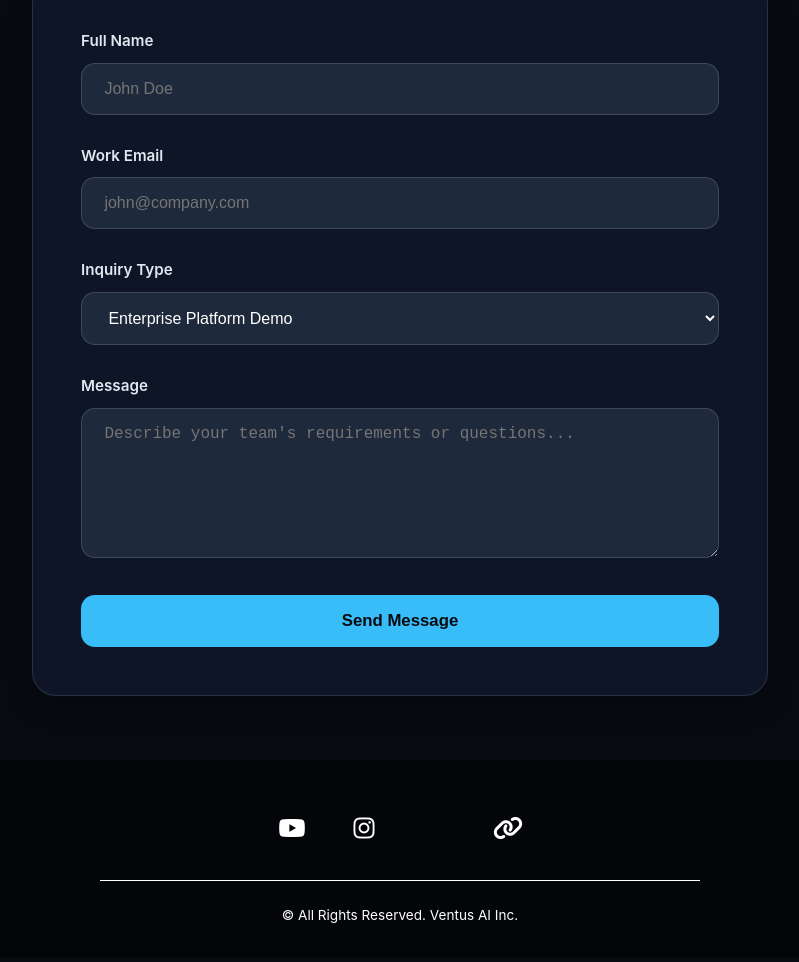
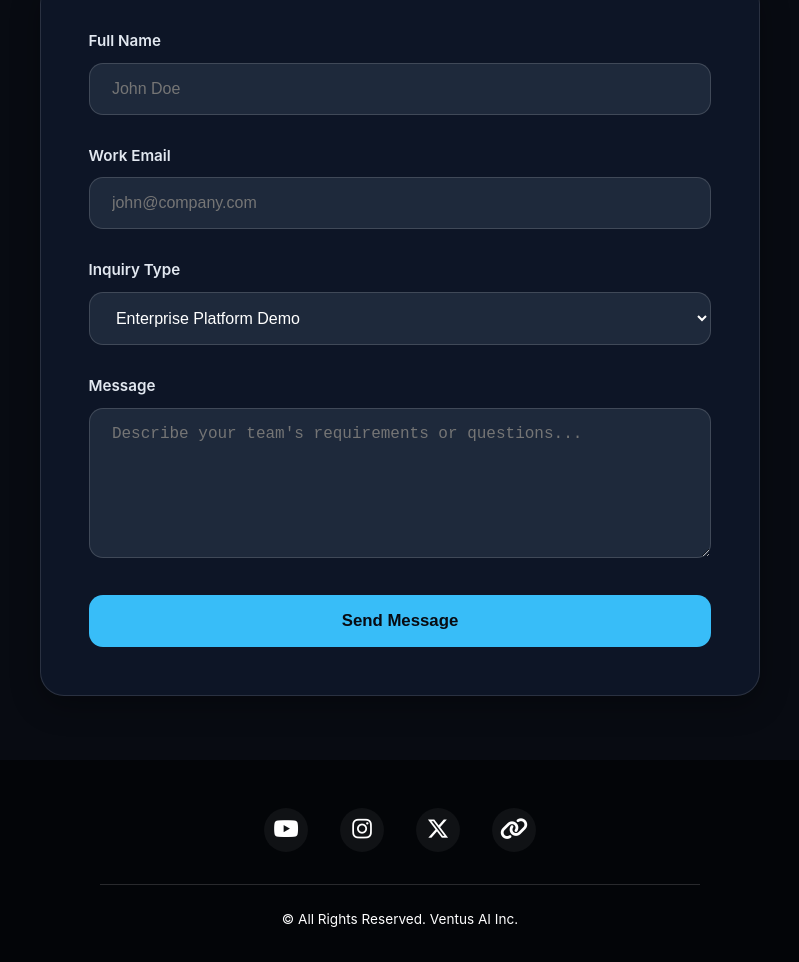
Before and after one commit to PranshuSharma21/Ventus, a plain HTML site: page contact.html in a window 1280 px wide. Shown: the part 312-1274 px from the top of the page, without its empty margins (240-1039 px from the left). Drawn offline with Linux system fonts and the light colour scheme.

Commit message:
Update Font Awesome version and footer styles
Updated footer social links and styles for better appearance.

```diff
--- a/contact.html
+++ b/contact.html
@@ -4,10 +4,10 @@
   <meta charset="UTF-8">
   <meta name="viewport" content="width=device-width, initial-scale=1.0">
   <title>Get in Touch - Ventus AI Interviewer</title>
-  <link rel="stylesheet" href="https://cdnjs.cloudflare.com/ajax/libs/font-awesome/6.4.0/css/all.min.css">
+  <link rel="stylesheet" href="https://cdnjs.cloudflare.com/ajax/libs/font-awesome/6.5.1/css/all.min.css">
   <style>
     * { margin: 0; padding: 0; box-sizing: border-box; }
-    body { font-family: -apple-system, BlinkMacSystemFont, "Segoe UI", Roboto, Helvetica, Arial, sans-serif; background-color: #080b12; color: #ffffff; overflow-x: hidden; line-height: 1.6; }
+    body { font-family: -apple-system, BlinkMacSystemFont, "Segoe UI", Roboto, Helvetica, Arial, sans-serif; background-color: #080b12; color: #ffffff; overflow-x: hidden; line-height: 1.6; min-height: 100vh; display: flex; flex-direction: column; }
 
     .navbar-wrapper { position: fixed; top: 1.8rem; left: 0; width: 100%; display: flex; justify-content: center; align-items: center; z-index: 1000; }
     .navbar { background: rgba(15, 23, 42, 0.7); backdrop-filter: blur(20px); border: 1px solid rgba(255, 255, 255, 0.15); padding: 0.4rem; border-radius: 50px; }
@@ -36,9 +36,9 @@
 
     footer { background-color: #030508; padding: 3rem 2rem 2rem; text-align: center; margin-top: auto; }
     .footer-socials { display: flex; justify-content: center; align-items: center; gap: 2rem; margin-bottom: 2rem; }
-    .footer-socials a { color: #ffffff; font-size: 1.5rem; display: inline-flex; align-items: center; justify-content: center; width: 40px; height: 40px; text-decoration: none; transition: transform 0.3s ease; }
-    .footer-socials a:hover { transform: translateY(-3px); }
-    .copyright { color: #ffffff; font-size: 0.85rem; border-top: 1px solid #ffffff; padding-top: 1.5rem; max-width: 600px; margin: 0 auto; }
+    .footer-socials a { color: #ffffff; font-size: 1.4rem; display: inline-flex; align-items: center; justify-content: center; width: 44px; height: 44px; border-radius: 50%; background: rgba(255, 255, 255, 0.05); text-decoration: none; transition: all 0.3s ease; }
+    .footer-socials a:hover { transform: translateY(-3px); color: #080b12; background: #38bdf8; }
+    .copyright { color: #ffffff; font-size: 0.85rem; border-top: 1px solid rgba(255, 255, 255, 0.15); padding-top: 1.5rem; max-width: 600px; margin: 0 auto; }
   </style>
 </head>
 <body>
@@ -98,7 +98,7 @@
     <div class="footer-socials">
       <a href="https://www.youtube.com/@Ventus-ai" target="_blank" aria-label="YouTube"><i class="fab fa-youtube"></i></a>
       <a href="https://www.instagram.com/ventus_ai_inc/" target="_blank" aria-label="Instagram"><i class="fab fa-instagram"></i></a>
-      <a href="https://x.com/Ventus_Ai_inc" target="_blank" aria-label="Twitter"><i class="fab fa-x-twitter"></i></a>
+      <a href="https://x.com/Ventus_Ai_inc" target="_blank" aria-label="X (Twitter)"><i class="fa-brands fa-x-twitter"></i></a>
       <a href="https://linktr.ee/Ventus.Ai" target="_blank" aria-label="Linktree"><i class="fas fa-link"></i></a>
     </div>
     <p class="copyright">&copy; All Rights Reserved. Ventus AI Inc.</p>
```
